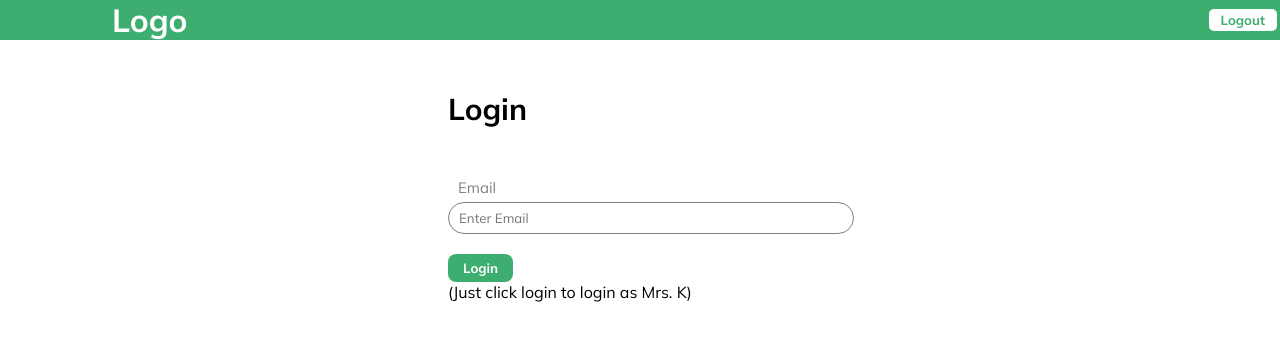
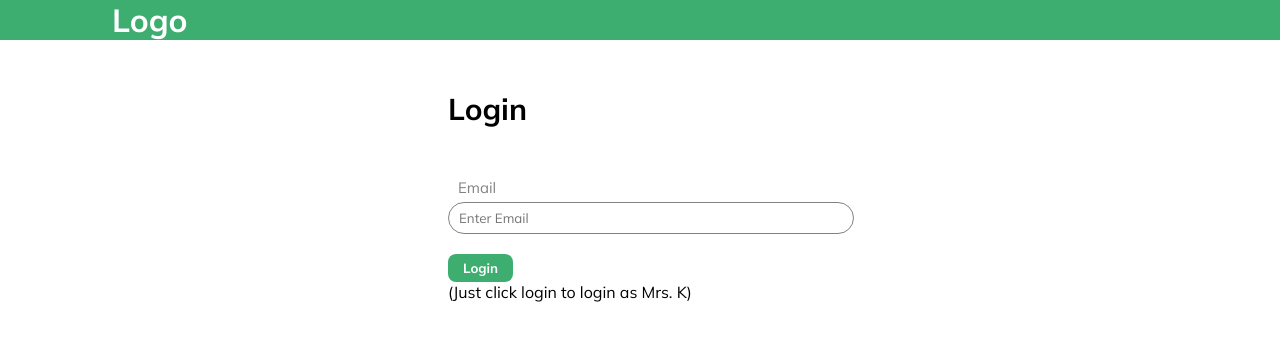
Before and after one commit to kurtisgrant/smart-money, a React (Create React App) app in the folder frontend-react/: page / in a window 1280 px wide. Shown: the top 340 px of the page. Built offline with nearby package versions, Linux system fonts and the light colour scheme.

Commit message:
Update Navbar.js to render user name and logout button conditionally if user is logged in

```diff
--- a/frontend-react/src/components/Navbar.jsx
+++ b/frontend-react/src/components/Navbar.jsx
@@ -3,17 +3,20 @@ import './Navbar.scss';
 import Button from './Button';
 
 function Navbar({ appState, logout }) {
+
+	const authUserDiv = <div className="auth-user">
+		<div className="user-name">
+			<div>{appState.user?.name}</div>
+		</div>
+		<Button white onClick={() => logout()}>Logout</Button>
+	</div>;
+
 	return (
 		<div className="navbar">
 			<div className="logo">
 				<h1>Logo</h1>
 			</div>
-			<div className="auth-user">
-				<div className="user-name">
-					<div>{appState.user ? appState.user.name : null}</div>
-				</div>
-				<Button white onClick={() => logout()}>Logout</Button>
-			</div>
+			{appState.user && authUserDiv}
 		</div>
 	);
 }
```
